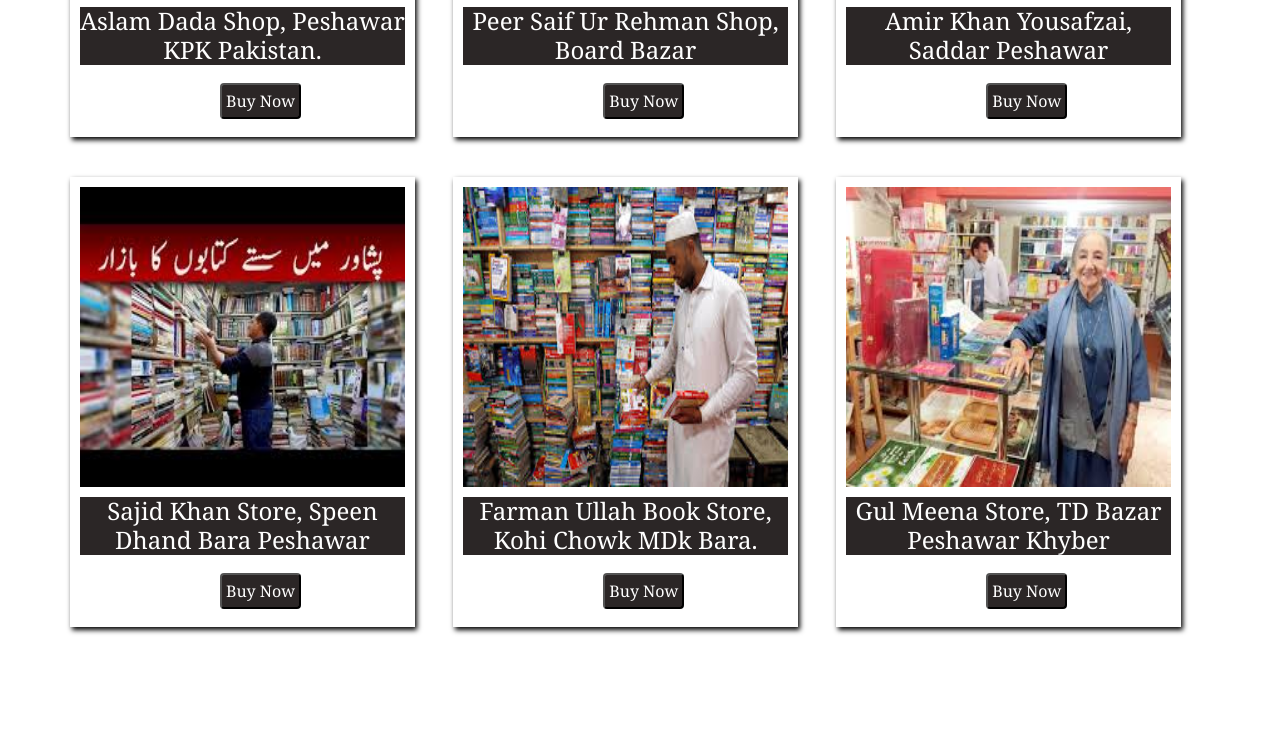
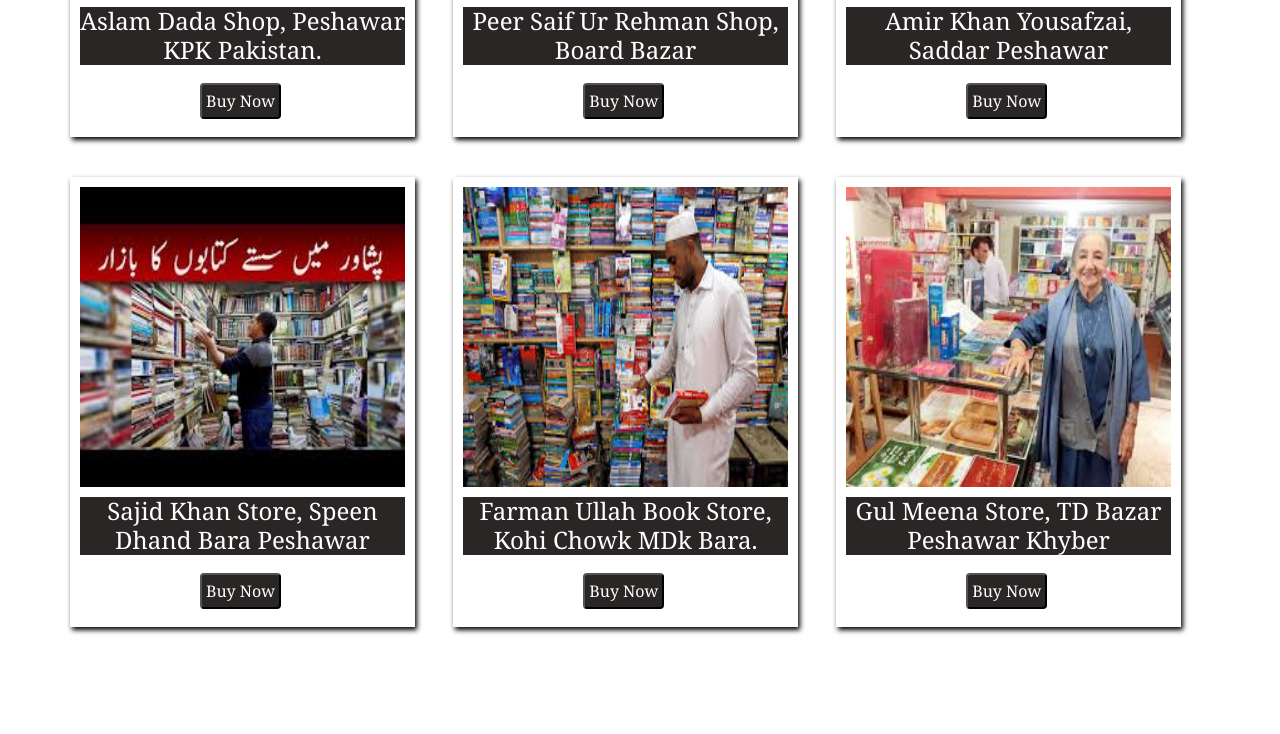
Before and after one commit to Abdul6464516/Book-Store-Website-Responsive, a plain HTML site: page index.html in a window 1280 px wide. Shown: the part 1321-2055 px from the top of the page. Drawn offline with nearby package versions, Linux system fonts and the light colour scheme.

Commit message:
modified by Afridi Developer

```diff
--- a/style.css
+++ b/style.css
@@ -145,7 +145,7 @@ button{
     padding: 4px;
     text-align: center;
     margin: 10px;
-    margin-left: 140px;
+    margin-left: 120px;
 }
 button:hover{
     background-color: transparent;
```
